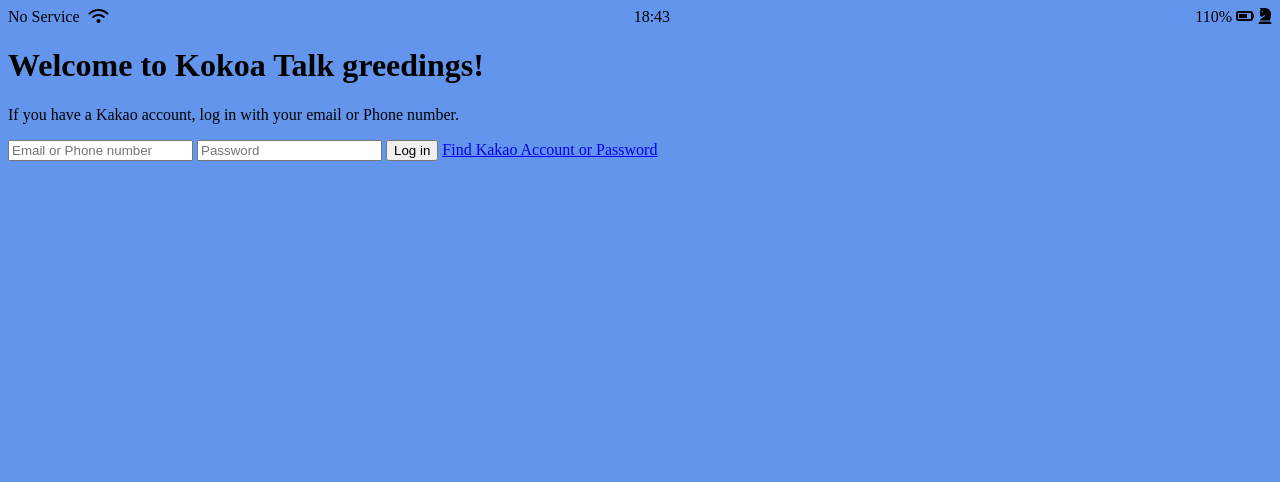
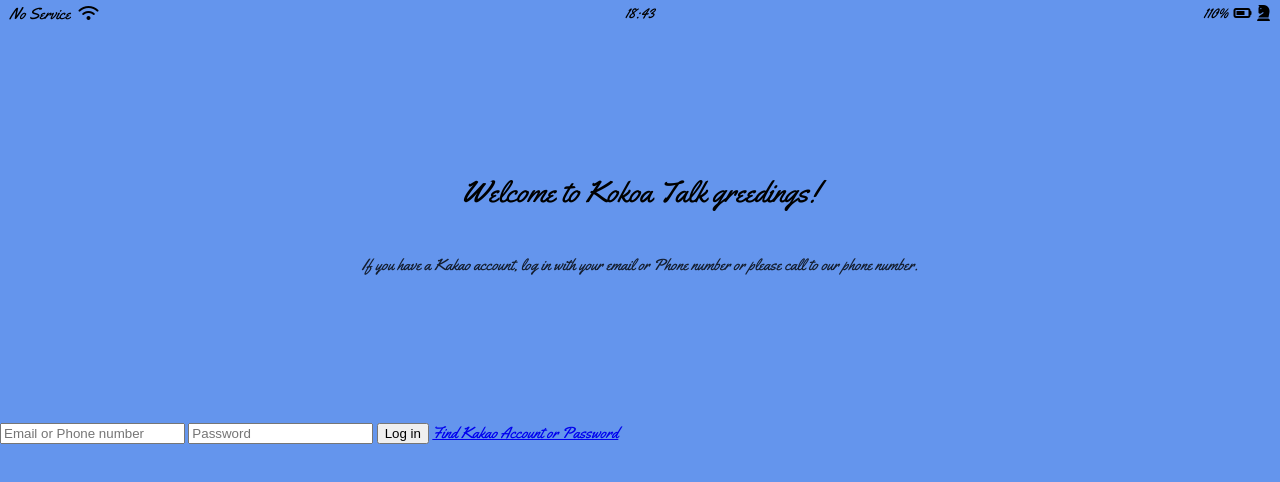
Before and after one commit to PIoneet/kokoa-clone-2021, a plain HTML site: page index.html in a window 1280 px wide. Drawn offline with Linux system fonts and the light colour scheme.

Commit message:
kokoa clone #6.6

```diff
--- /dev/null
+++ b/css/reset.css
@@ -0,0 +1,48 @@
+/* http://meyerweb.com/eric/tools/css/reset/
+   v2.0 | 20110126
+   License: none (public domain)
+*/
+
+html, body, div, span, applet, object, iframe,
+h1, h2, h3, h4, h5, h6, p, blockquote, pre,
+a, abbr, acronym, address, big, cite, code,
+del, dfn, em, img, ins, kbd, q, s, samp,
+small, strike, strong, sub, sup, tt, var,
+b, u, i, center,
+dl, dt, dd, ol, ul, li,
+fieldset, form, label, legend,
+table, caption, tbody, tfoot, thead, tr, th, td,
+article, aside, canvas, details, embed,
+figure, figcaption, footer, header, hgroup,
+menu, nav, output, ruby, section, summary,
+time, mark, audio, video {
+	margin: 0;
+	padding: 0;
+	border: 0;
+	font-size: 100%;
+	font: inherit;
+	vertical-align: baseline;
+}
+/* HTML5 display-role reset for older browsers */
+article, aside, details, figcaption, figure,
+footer, header, hgroup, menu, nav, section {
+	display: block;
+}
+body {
+	line-height: 1;
+}
+ol, ul {
+	list-style: none;
+}
+blockquote, q {
+	quotes: none;
+}
+blockquote:before, blockquote:after,
+q:before, q:after {
+	content: '';
+	content: none;
+}
+table {
+	border-collapse: collapse;
+	border-spacing: 0;
+}
--- /dev/null
+++ b/css/status-bar.css
@@ -0,0 +1,22 @@
+.status-bar {
+  display: flex;
+  justify-content: center;
+  padding: 5px 3px;
+}
+.status-bar__column:first-child span {
+  margin-right: 5px;
+}
+.status-bar__column {
+  width: 33%;
+}
+.status-bar__column:nth-child(2) {
+  display: flex;
+  justify-content: center;
+}
+.status-bar__column:nth-child(3) {
+  display: flex;
+  justify-content: flex-end;
+}
+.status-bar__column .fa-battery-three-quarters {
+  margin: 0px 5px;
+}
--- a/css/style.css
+++ b/css/style.css
@@ -1,11 +1,23 @@
+@import url("https://fonts.googleapis.com/css2?family=Yellowtail&display=swap");
+@import "reset.css";
+@import "status-bar.css";
 body {
   background-color: cornflowerblue;
-  font-family: ;
+  font-family: "Yellowtail", cursive;
 }
-.status-bar {
+.welcome-header {
+  margin: 150px 0px;
+  text-align: center;
   display: flex;
-  justify-content: space-between;
+  flex-direction: column;
+  align-items: center;
 }
-.status-bar__column:first-child span {
-  margin-right: 5px;
+.welcome-header__title {
+  margin-bottom: 50px;
+  font-size: 30px;
+  font-weight: 500;
 }
+.welcome-header__text {
+  width: 50%;
+  opacity: 0.8;
+}
--- a/index.html
+++ b/index.html
@@ -24,7 +24,7 @@
     </div>
     <header class="welcome-header">
         <h1 class="welcome-header__title">Welcome to Kokoa Talk greedings!</h1>
-        <p class="welcome-header__text">If you have a Kakao account, log in with your email or Phone number.</p>
+        <p class="welcome-header__text">If you have a Kakao account, log in with your email or Phone number or please call to our phone number.</p>
 
     </header>
     <form id="please log in">
```
